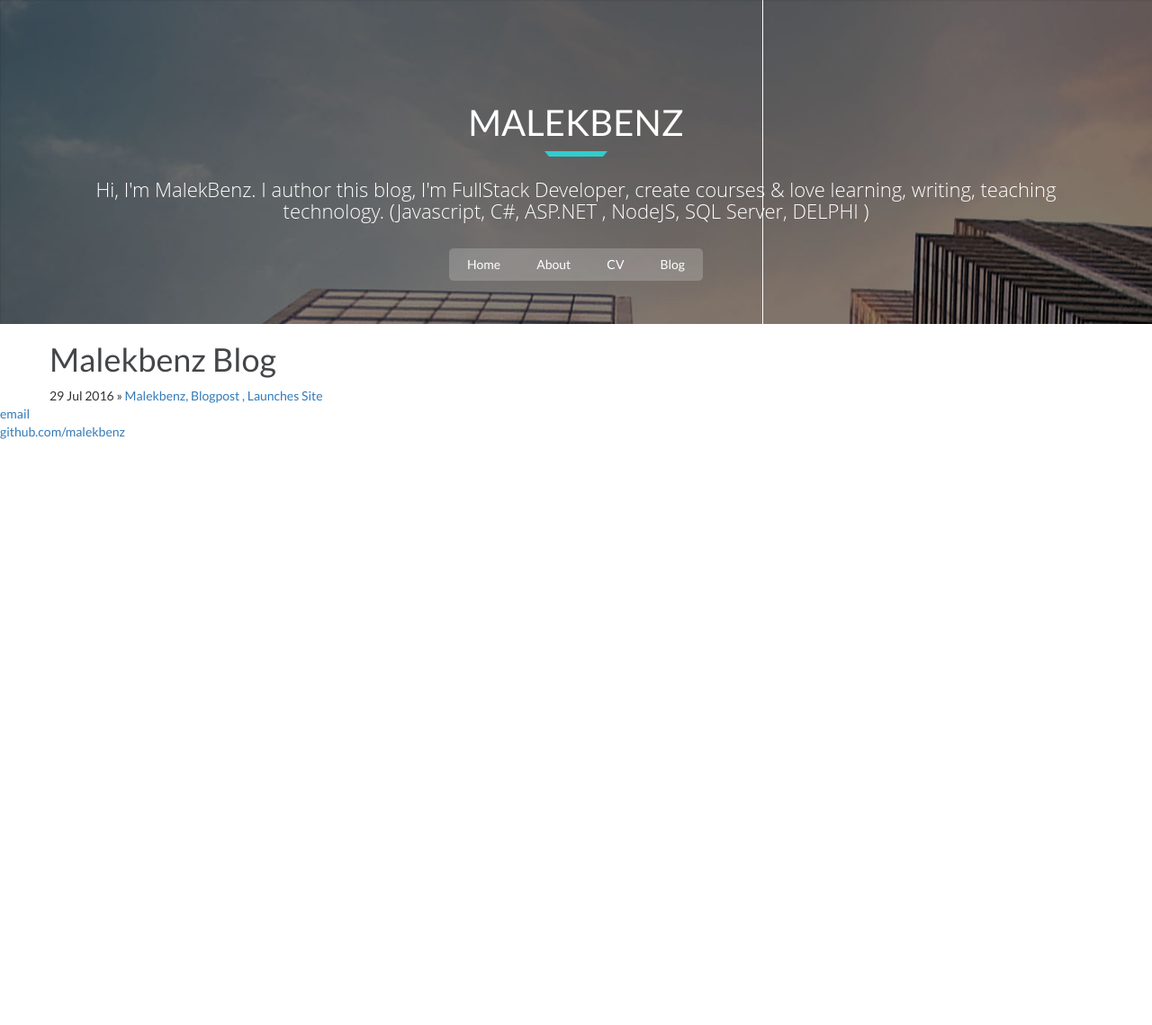
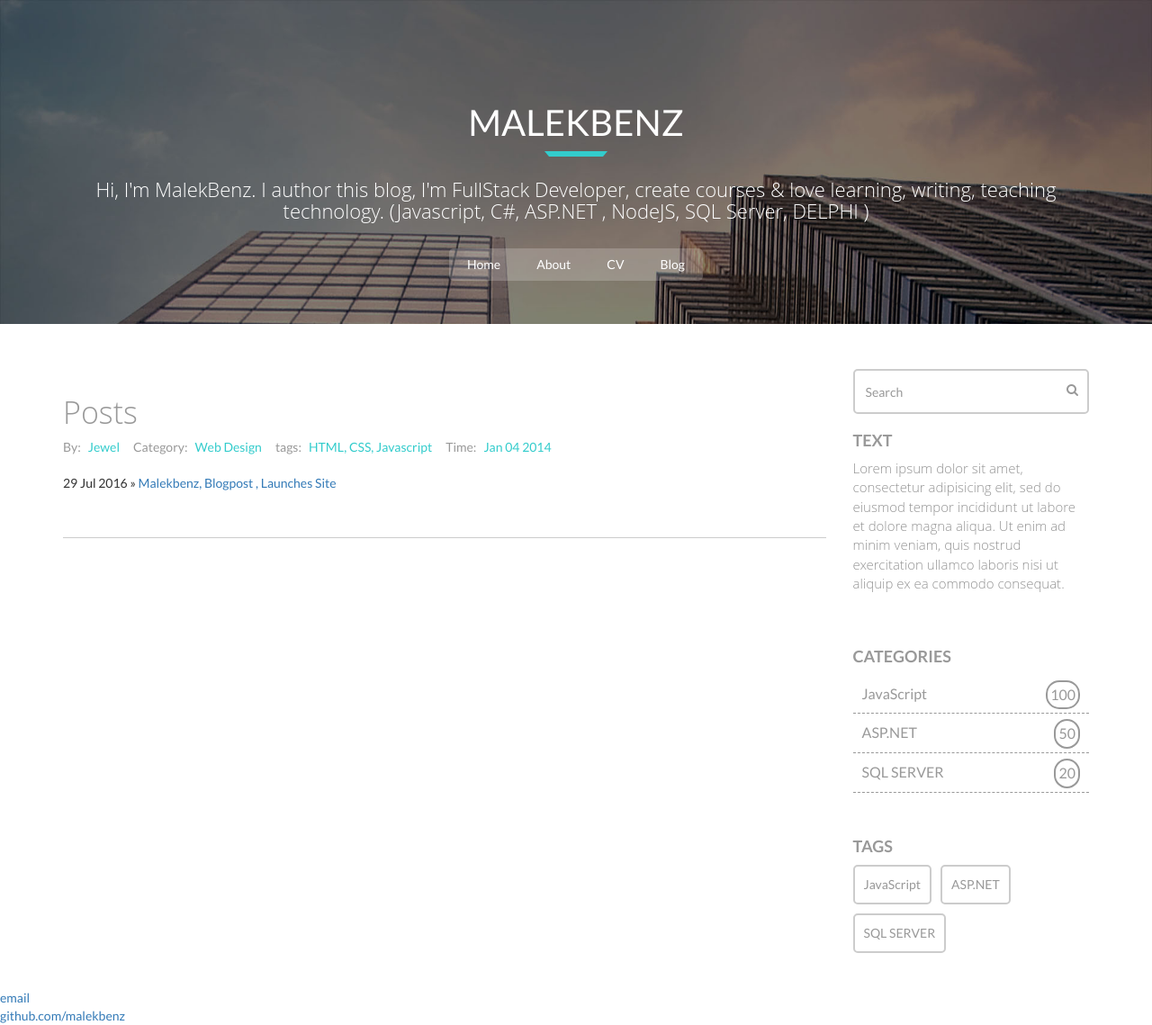
Before and after one commit to malekbenz/malekbenz, a Jekyll site: the page built from blog/index.html, in a window 1280 px wide. Shown: the whole page at 90% size. Built offline with Jekyll 4.4.1, drawn with Linux system fonts in a browser that asks for light colours; nearby versions of some CDN libraries; library files that are not in the unit come from our copies; before the commit the page ends 900 px from its top, so only the background shows below that.

Commit message:
index page

```diff
--- a/blog/index.html
+++ b/blog/index.html
@@ -2,10 +2,79 @@
 layout: default
 title: Malekbenz Blog
 ---
+<!--
 	<h1>{{ page.title }}</h1>
+<ul class="posts">
+
+	{% for post in site.posts %}
+	<li><span>{{ post.date | date_to_string }}</span> » <a href="{{ post.url }}" title="{{ post.title }}">{{ post.title }}</a></li>
+	{% endfor %}
+</ul>
+-->
+
+
+<div class="col-xs-12 col-sm-9 col-md-9 col-lg-9">
+	<div class="section-post">
+
+		<h2>Posts</h2>
+
+		<ul class="post-by">
+			<li>By:<span>Jewel</span></li>
+			<li>Category:<span>Web Design</span></li>
+			<li>tags:<span>HTML, CSS, Javascript</span></li>
+			<li>Time:<span>Jan 04 2014</span></li>
+		</ul>
+
 	<ul class="posts">
 
-	  {% for post in site.posts %}
-	    <li><span>{{ post.date | date_to_string }}</span> » <a href="{{ post.url }}" title="{{ post.title }}">{{ post.title }}</a></li>
-	  {% endfor %}
+		{% for post in site.posts %}
+		<li><span>{{ post.date | date_to_string }}</span> » <a href="{{ post.url }}" title="{{ post.title }}">{{ post.title }}</a></li>
+		{% endfor %}
 	</ul>
+	</div>
+
+
+
+
+</div>
+
+<div class="col-xs-12 col-sm-3 col-md-3 col-lg-3">
+	<div class="sidebar">
+
+		<form class="form-inline" role="form">
+			<div class="form-group">
+				<input type="search" class="form-control" id="exampleInputSearch2" placeholder="Search">
+			</div>
+			<button type="submit" class="btn btn-default pull-right"><i class="fa fa-search"></i></button>
+		</form>
+
+
+		<div class="sidebar-text">
+			<h2>Text</h2>
+			<p>Lorem ipsum dolor sit amet, consectetur adipisicing elit, sed do eiusmod tempor incididunt ut labore et dolore magna aliqua.
+				Ut enim ad minim veniam, quis nostrud exercitation ullamco laboris nisi ut aliquip ex ea commodo consequat.</p>
+		</div>
+
+		<div class="sidebar-text">
+			<h2>Categories</h2>
+
+			<ul class="category">
+				<li><a href="#">JavaScript <span class="count">100</span></a></li>
+				<li><a href="#">ASP.NET <span class="count">50</span></a></li>
+				<li><a href="#">SQL SERVER <span class="count">20</span></a></li>
+			</ul>
+		</div>
+
+		<div class="sidebar-text">
+			<h2>Tags</h2>
+
+			<ul class="tags">
+				<li><a href="#" class="tg-btn">JavaScript </a></li>
+				<li><a href="#" class="tg-btn">ASP.NET</a></li>
+				<li><a href="#" class="tg-btn">SQL SERVER</a></li>
+			</ul>
+
+		</div>
+
+	</div>
+</div>
```
